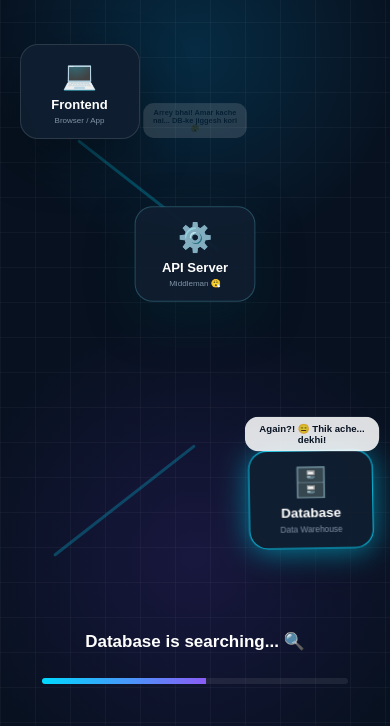
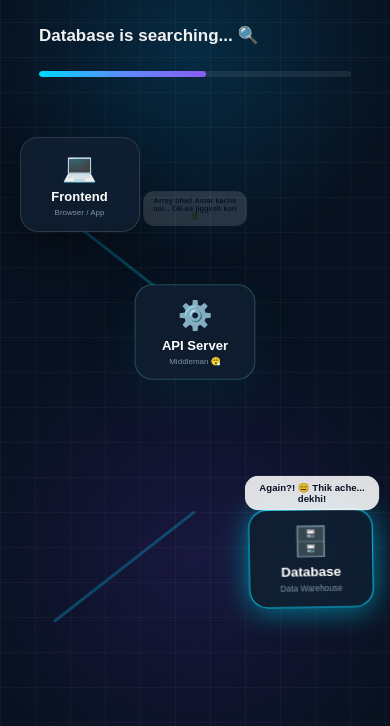
Before and after one commit to Rounakg2001/How-an-API-Request-Works, a plain HTML site: page index.html in a window 390 px wide. Shown: the part 118-844 px from the top of the page. Drawn offline with Linux system fonts and the light colour scheme.

Commit message:
Add files via upload

```diff
--- a/index.html
+++ b/index.html
@@ -438,7 +438,10 @@ body {
 
     .reel {
         min-height: 100vh;
+        height: 100svh;
     }
+
+    /* HEADER */
 
     .header {
         top: 3%;
@@ -447,22 +450,59 @@ body {
 
     .header h1 {
         font-size: 26px;
+        line-height: 1.25;
     }
 
     .header p {
         font-size: 13px;
-        margin-top: 8px;
+        margin-top: 10px;
     }
 
+
+    /* STATUS BELOW HEADER */
+
+    .status {
+        top: 17%;
+        bottom: auto;
+
+        left: 50%;
+        transform: translateX(-50%);
+
+        width: 82%;
+        padding: 0;
+
+        text-align: left;
+        z-index: 50;
+    }
+
+    .message {
+        font-size: 17px;
+        min-height: auto;
+        margin-bottom: 16px;
+    }
+
+    .progress {
+        width: 100%;
+        height: 6px;
+        margin: 0;
+    }
+
+
+    /* FLOW AREA - PUSHED DOWN */
+
     .flow {
-        top: 18%;
+        top: 29%;
+        left: 0;
+
         width: 100%;
-        height: 62%;
-        left: 0;
+        height: 58%;
+
         transform: none;
     }
 
+
     /* ALL NODES */
+
     .node {
         width: 120px;
         height: 95px;
@@ -483,26 +523,34 @@ body {
         margin-top: 4px;
     }
 
+
     /* FRONTEND */
+
     .frontend {
         top: 2%;
         left: 5%;
     }
 
+
     /* SERVER */
+
     .server {
         top: 42%;
         left: 50%;
         transform: translate(-50%, -50%);
     }
 
+
     /* DATABASE */
+
     .database {
         right: 5%;
         bottom: 2%;
     }
 
-    /* ACTIVE SERVER */
+
+    /* ACTIVE STATES */
+
     .server.active {
         transform: translate(-50%, -50%) scale(1.05);
     }
@@ -512,7 +560,9 @@ body {
         transform: scale(1.05);
     }
 
+
     /* CONNECTION LINES */
+
     .line-1 {
         width: 46%;
         top: 20%;
@@ -527,7 +577,9 @@ body {
         transform: rotate(142deg);
     }
 
-    /* DIALOGUE */
+
+    /* DIALOGUES */
+
     .dialogue {
         font-size: 10px;
         padding: 7px 9px;
@@ -549,7 +601,9 @@ body {
         bottom: 105px;
     }
 
+
     /* PACKET */
+
     .packet {
         font-size: 9px;
         padding: 7px 9px;
@@ -557,23 +611,58 @@ body {
         white-space: normal;
         text-align: center;
     }
+}
 
-    /* STATUS */
+/* STATUS - BELOW HEADER */
+
 .status {
-        bottom: 5%;
-        padding: 0 15px;
+    position: absolute;
+    top: 17%;
+    left: 50%;
+    transform: translateX(-50%);
+
+    width: min(500px, 80%);
+    text-align: left;
+
+    z-index: 10;
 }
 
 .message {
-        font-size: 17px;
-        min-height: 35px;
+    min-height: auto;
+    font-size: clamp(17px, 2vw, 27px);
+    font-weight: bold;
+    color: #f1f1f1;
+
+    margin-bottom: 25px;
 }
 
 .progress {
-        width: 85%;
-        margin-top: 12px;
+    width: 100%;
+    height: 6px;
+
+    margin: 0;
+
+    background: rgba(255,255,255,.08);
+    border-radius: 10px;
+    overflow: hidden;
 }
+
+.progress span {
+    display: block;
+    width: 0%;
+    height: 100%;
+
+    background: linear-gradient(
+        90deg,
+        #00d9ff,
+        #5b8cff,
+        #8b5cf6
+    );
+
+    border-radius: 10px;
+    transition: width .5s ease;
 }
+
 </style>
 </head>
 
@@ -584,6 +673,18 @@ body {
     <div class="header">
         <h1>How an API Request Works 😂🌐</h1>
         <p>Let's see what happens behind the scenes...</p>
+    </div>
+
+    <div class="status">
+
+        <div class="message" id="message">
+            Ready...
+        </div>
+
+        <div class="progress">
+            <span id="progressBar"></span>
+        </div>
+
     </div>
 
     <div class="flow">
@@ -644,17 +745,7 @@ body {
     </div>
 
 
-    <div class="status">
 
-        <div class="message" id="message">
-            Ready...
-        </div>
-
-        <div class="progress">
-            <span id="progressBar"></span>
-        </div>
-
-    </div>
 
 
     <!-- ERROR -->
```
Lines whose indentation alone changed are shown as unchanged.
